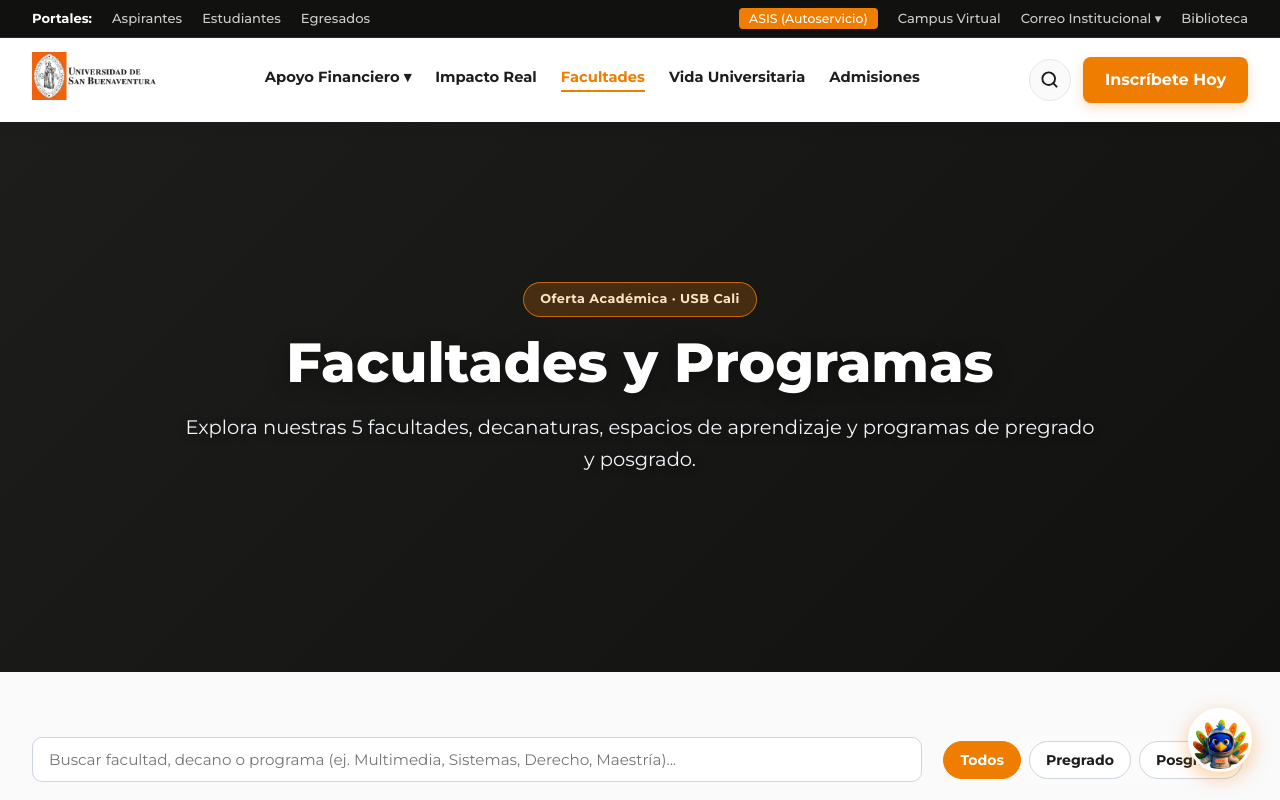
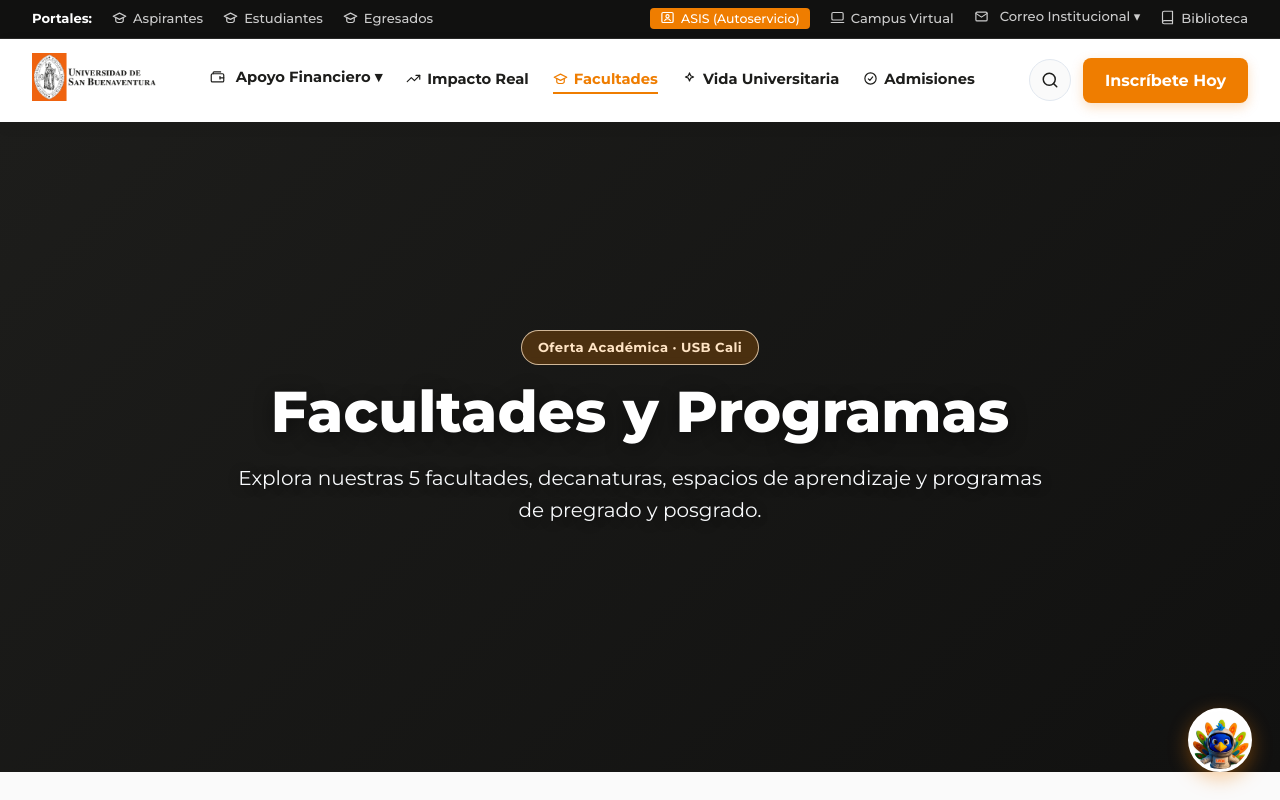
Before and after one commit to Dysofer/pagusb, a plain HTML site: page facultades.html in a window 1280 px wide. Shown: the top 800 px of the page. Drawn offline with Linux system fonts and the light colour scheme.

Commit message:
Fixes del index

```diff
--- a/assets/css/styles.css
+++ b/assets/css/styles.css
@@ -492,36 +492,47 @@ nav a:hover, nav a.active {
 
 /* --- HEROES GENERALES (BANNER MÁS ALTO Y LLAMATIVO) --- */
 .hero-main {
-  background: linear-gradient(135deg, rgba(29, 29, 27, 0.72) 0%, rgba(17, 17, 16, 0.84) 100%), url('../img/USB DRON.jpg');
+  position: relative;
+  background:
+    linear-gradient(180deg, rgba(17, 17, 16, 0.35) 0%, rgba(17, 17, 16, 0.72) 100%),
+    url('../img/USB DRON.jpg');
+  background-size: cover;
+  background-position: center 45%;
+  background-repeat: no-repeat;
+  color: #FFFFFF;
+  min-height: 78vh;
+  height: 650px;
+  padding: 112px 32px;
+  display: flex;
+  align-items: center;
+  justify-content: center;
+  text-align: center;
+  width: 100%;
+  overflow: hidden;
+}
+
+.hero-event-bg {
+  background:
+    linear-gradient(135deg, rgba(239, 125, 0, 0.84) 0%, rgba(29, 29, 27, 0.90) 100%),
+    url('../img/USB DRON.jpg');
   background-size: cover;
   background-position: center;
-  color: #FFFFFF;
-  padding: 132px 32px 124px;
-  min-height: 550px;
-  display: flex;
-  align-items: center;
-  text-align: center;
-  width: 100%;
-}
-
-.hero-event-bg {
-  background: linear-gradient(135deg, rgba(239, 125, 0, 0.86) 0%, rgba(29, 29, 27, 0.92) 100%), url('../img/USB DRON.jpg');
-  background-size: cover;
-  background-position: center;
 }
 
 .hero-container {
-  max-width: 920px;
+  position: relative;
+  z-index: 2;
+  max-width: 1040px;
   margin: 0 auto;
   width: 100%;
 }
 
 .hero-eyebrow {
   display: inline-block;
-  background: rgba(239, 125, 0, 0.22);
-  border: 1px solid rgba(239, 125, 0, 0.75);
+  background: rgba(239, 125, 0, 0.24);
+  border: 1px solid rgba(255, 228, 196, 0.75);
   color: #FFE4C4;
-  font-size: 0.8rem;
+  font-size: 0.82rem;
   font-weight: 700;
   letter-spacing: 0.4px;
   padding: 6px 16px;
@@ -531,19 +542,20 @@ nav a:hover, nav a.active {
 }
 
 .hero-main h1 {
-  font-size: 3.45rem;
+  font-size: 3.6rem;
   font-weight: 800;
   margin-bottom: 18px;
-  line-height: 1.15;
+  line-height: 1.12;
   word-wrap: break-word;
-  text-shadow: 0 4px 18px rgba(0, 0, 0, 0.35);
+  text-shadow: 0 4px 20px rgba(0, 0, 0, 0.45);
 }
 
 .hero-main p {
-  font-size: 1.22rem;
-  color: #F1F5F9;
-  margin-bottom: 36px;
-  text-shadow: 0 2px 10px rgba(0, 0, 0, 0.35);
+  font-size: 1.25rem;
+  color: #F8FAFC;
+  max-width: 820px;
+  margin: 0 auto 38px;
+  text-shadow: 0 2px 12px rgba(0, 0, 0, 0.45);
 }
 
 .search-box {
@@ -552,9 +564,9 @@ nav a:hover, nav a.active {
   border-radius: 12px;
   display: flex;
   gap: 12px;
-  max-width: 670px;
+  max-width: 700px;
   margin: 0 auto;
-  box-shadow: 0 12px 34px rgba(0,0,0,0.24);
+  box-shadow: 0 14px 36px rgba(0, 0, 0, 0.28);
   width: 100%;
 }
 
@@ -2354,7 +2366,12 @@ footer {
 
   .section-title { font-size: 1.5rem; }
   .program-hero-landing h1 { font-size: 1.7rem; }
-  .hero-main { padding: 80px 16px; min-height: 420px; }
+  .hero-main {
+    padding: 84px 16px;
+    min-height: 500px;
+    height: auto;
+    background-position: center center;
+  }
   .hero-main h1 { font-size: 1.85rem; }
   .content-column h2 { font-size: 1.3rem; }
 
--- a/assets/js/main.js
+++ b/assets/js/main.js
@@ -5,11 +5,13 @@
 3. Sticky acompañamiento en Admisiones (Heurística 4 y 7)
 4. Footer institucional unificado en todas las vistas (Heurística 4)
 5. Asistente Virtual Pachito con escalamiento a asesor humano (Heurística 10)
+6. Iconografía coherente con el mundo real en barra superior, menú y footer (Heurística 2)
    ========================================================================== */
 
 document.addEventListener("DOMContentLoaded", () => {
   highlightActiveNav();
   ensureGlobalHeaderSearch();
+  ensureTopAndNavIcons();
   ensureStickyAdmissionsCard();
   ensureOfficialFooter();
   initGlobalSearchPanel();
@@ -20,6 +22,86 @@ function isIndexPage() {
   const path = window.location.pathname.toLowerCase();
   const page = path.split("/").pop() || "index.html";
   return page === "" || page === "index.html";
+}
+
+function getWorldRealIcons() {
+  return {
+    home:
+      '<svg width="15" height="15" viewBox="0 0 24 24" fill="none" stroke="currentColor" stroke-width="1.9" stroke-linecap="round" stroke-linejoin="round" aria-hidden="true"><path d="M3 10.5L12 3l9 7.5"></path><path d="M5 9.5V20h14V9.5"></path></svg>',
+    search:
+      '<svg width="18" height="18" viewBox="0 0 24 24" fill="none" stroke="currentColor" stroke-width="2" stroke-linecap="round" stroke-linejoin="round" aria-hidden="true"><circle cx="11" cy="11" r="8"></circle><line x1="21" y1="21" x2="16.65" y2="16.65"></line></svg>',
+    laptop:
+      '<svg width="15" height="15" viewBox="0 0 24 24" fill="none" stroke="currentColor" stroke-width="1.9" stroke-linecap="round" stroke-linejoin="round" aria-hidden="true"><rect x="3" y="4" width="18" height="12" rx="2"></rect><line x1="2" y1="20" x2="22" y2="20"></line></svg>',
+    userBox:
+      '<svg width="15" height="15" viewBox="0 0 24 24" fill="none" stroke="currentColor" stroke-width="1.9" stroke-linecap="round" stroke-linejoin="round" aria-hidden="true"><rect x="3" y="4" width="18" height="16" rx="2"></rect><circle cx="12" cy="10" r="2.5"></circle><path d="M7.5 17c.8-2 2.5-3 4.5-3s3.7 1 4.5 3"></path></svg>',
+    book:
+      '<svg width="15" height="15" viewBox="0 0 24 24" fill="none" stroke="currentColor" stroke-width="1.9" stroke-linecap="round" stroke-linejoin="round" aria-hidden="true"><path d="M4 19.5A2.5 2.5 0 0 1 6.5 17H20"></path><path d="M6.5 2H20v20H6.5A2.5 2.5 0 0 1 4 19.5v-15A2.5 2.5 0 0 1 6.5 2z"></path></svg>',
+    mail:
+      '<svg width="15" height="15" viewBox="0 0 24 24" fill="none" stroke="currentColor" stroke-width="1.9" stroke-linecap="round" stroke-linejoin="round" aria-hidden="true"><rect x="3" y="5" width="18" height="14" rx="2"></rect><polyline points="3 7 12 13 21 7"></polyline></svg>',
+    directory:
+      '<svg width="15" height="15" viewBox="0 0 24 24" fill="none" stroke="currentColor" stroke-width="1.9" stroke-linecap="round" stroke-linejoin="round" aria-hidden="true"><rect x="4" y="3" width="16" height="18" rx="2"></rect><circle cx="12" cy="10" r="2.2"></circle><path d="M8.5 16.5c.7-1.6 2-2.5 3.5-2.5s2.8.9 3.5 2.5"></path></svg>',
+    sitemap:
+      '<svg width="15" height="15" viewBox="0 0 24 24" fill="none" stroke="currentColor" stroke-width="1.9" stroke-linecap="round" stroke-linejoin="round" aria-hidden="true"><rect x="9" y="3" width="6" height="5" rx="1"></rect><rect x="3" y="16" width="6" height="5" rx="1"></rect><rect x="15" y="16" width="6" height="5" rx="1"></rect><path d="M12 8v4M6 16v-4h12v4"></path></svg>',
+    map:
+      '<svg width="15" height="15" viewBox="0 0 24 24" fill="none" stroke="currentColor" stroke-width="1.9" stroke-linecap="round" stroke-linejoin="round" aria-hidden="true"><path d="M21 10c0 7-9 13-9 13s-9-6-9-13a9 9 0 0 1 18 0z"></path><circle cx="12" cy="10" r="3"></circle></svg>',
+    whatsapp:
+      '<svg width="15" height="15" viewBox="0 0 24 24" fill="none" stroke="currentColor" stroke-width="1.9" stroke-linecap="round" stroke-linejoin="round" aria-hidden="true"><path d="M21 11.5a8.38 8.38 0 0 1-.9 3.8 8.5 8.5 0 0 1-7.6 4.7 8.38 8.38 0 0 1-3.8-.9L3 21l1.9-5.7a8.38 8.38 0 0 1-.9-3.8 8.5 8.5 0 0 1 4.7-7.6 8.38 8.38 0 0 1 3.8-.9h.5a8.48 8.48 0 0 1 8 8v.5z"></path><path d="M9.5 9.5c.3 1.5 1.8 3.2 3.5 3.8l1.2-.9c.3-.2.7-.2 1 0l1.3.9c.3.2.4.7.2 1-.5.9-1.5 1.4-2.5 1.3-2.9-.3-5.7-3.1-6-6-.1-1 .4-2 1.3-2.5.3-.2.8-.1 1 .2l.9 1.3c.2.3.2.7 0 1l-.9 1.2z"></path></svg>',
+    phone:
+      '<svg width="15" height="15" viewBox="0 0 24 24" fill="none" stroke="currentColor" stroke-width="1.9" stroke-linecap="round" stroke-linejoin="round" aria-hidden="true"><path d="M22 16.92v3a2 2 0 0 1-2.18 2 19.79 19.79 0 0 1-8.63-3.07 19.5 19.5 0 0 1-6-6 19.79 19.79 0 0 1-3.07-8.67A2 2 0 0 1 4.11 2h3a2 2 0 0 1 2 1.72c.13.96.36 1.9.7 2.81a2 2 0 0 1-.45 2.11L8.09 9.91a16 16 0 0 0 6 6l1.27-1.27a2 2 0 0 1 2.11-.45c.91.34 1.85.57 2.81.7A2 2 0 0 1 22 16.92z"></path></svg>',
+    chat:
+      '<svg width="15" height="15" viewBox="0 0 24 24" fill="none" stroke="currentColor" stroke-width="1.9" stroke-linecap="round" stroke-linejoin="round" aria-hidden="true"><path d="M21 15a2 2 0 0 1-2 2H7l-4 4V5a2 2 0 0 1 2-2h14a2 2 0 0 1 2 2z"></path></svg>',
+    supportHeadset:
+      '<svg width="15" height="15" viewBox="0 0 24 24" fill="none" stroke="currentColor" stroke-width="1.9" stroke-linecap="round" stroke-linejoin="round" aria-hidden="true"><path d="M3 18v-6a9 9 0 0 1 18 0v6"></path><path d="M21 19a2 2 0 0 1-2 2h-1a2 2 0 0 1-2-2v-3a2 2 0 0 1 2-2h3zM3 19a2 2 0 0 0 2 2h1a2 2 0 0 0 2-2v-3a2 2 0 0 0-2-2H3z"></path></svg>',
+    graduationCap:
+      '<svg width="15" height="15" viewBox="0 0 24 24" fill="none" stroke="currentColor" stroke-width="1.9" stroke-linecap="round" stroke-linejoin="round" aria-hidden="true"><path d="M22 10L12 5 2 10l10 5 10-5z"></path><path d="M6 12v5c0 1.66 2.69 3 6 3s6-1.34 6-3v-5"></path></svg>',
+    wallet:
+      '<svg width="15" height="15" viewBox="0 0 24 24" fill="none" stroke="currentColor" stroke-width="1.9" stroke-linecap="round" stroke-linejoin="round" aria-hidden="true"><rect x="2" y="6" width="20" height="13" rx="2"></rect><path d="M16 12.5h6"></path><path d="M16 10.5v4"></path><path d="M5 6V4.5A1.5 1.5 0 0 1 6.5 3H17"></path></svg>',
+    trendUp:
+      '<svg width="15" height="15" viewBox="0 0 24 24" fill="none" stroke="currentColor" stroke-width="1.9" stroke-linecap="round" stroke-linejoin="round" aria-hidden="true"><polyline points="22 7 13.5 15.5 8.5 10.5 2 17"></polyline><polyline points="16 7 22 7 22 13"></polyline></svg>',
+    spark:
+      '<svg width="15" height="15" viewBox="0 0 24 24" fill="none" stroke="currentColor" stroke-width="1.9" stroke-linecap="round" stroke-linejoin="round" aria-hidden="true"><path d="M12 3l1.9 4.6L18.5 9.5l-4.6 1.9L12 16l-1.9-4.6L5.5 9.5l4.6-1.9L12 3z"></path></svg>',
+    checkCircle:
+      '<svg width="15" height="15" viewBox="0 0 24 24" fill="none" stroke="currentColor" stroke-width="1.9" stroke-linecap="round" stroke-linejoin="round" aria-hidden="true"><circle cx="12" cy="12" r="9"></circle><polyline points="8.5 12.5 11 15 15.5 9.5"></polyline></svg>'
+  };
+}
+
+/* --------------------------------------------------------------------------
+0. ICONOGRAFÍA EN BARRA SUPERIOR Y MENÚ PRINCIPAL (ESTILO SITIO OFICIAL)
+   -------------------------------------------------------------------------- */
+function ensureTopAndNavIcons() {
+  const icons = getWorldRealIcons();
+
+  function attachPrefixIcon(el, iconSvg) {
+    if (!el || el.querySelector(".top-nav-icon")) return;
+    const span = document.createElement("span");
+    span.className = "top-nav-icon";
+    span.style.cssText = "display:inline-flex;align-items:center;margin-right:6px;vertical-align:-2px;flex-shrink:0;";
+    span.innerHTML = iconSvg;
+    el.insertBefore(span, el.firstChild);
+  }
+
+  document.querySelectorAll(".top-bar a, .top-bar button").forEach((el) => {
+    const txt = (el.textContent || "").toLowerCase();
+    if (txt.includes("asis")) attachPrefixIcon(el, icons.userBox);
+    else if (txt.includes("campus virtual") || txt.includes("aulas")) attachPrefixIcon(el, icons.laptop);
+    else if (txt.includes("correo")) attachPrefixIcon(el, icons.mail);
+    else if (txt.includes("biblioteca")) attachPrefixIcon(el, icons.book);
+    else if (txt.includes("intranet")) attachPrefixIcon(el, icons.sitemap);
+    else if (txt.includes("pagos")) attachPrefixIcon(el, icons.wallet);
+    else if (txt.includes("aspirantes") || txt.includes("estudiantes") || txt.includes("egresados")) {
+      attachPrefixIcon(el, icons.graduationCap);
+    }
+  });
+
+  document.querySelectorAll("header nav > ul > li > a, header nav > ul > li > button").forEach((el) => {
+    const txt = (el.textContent || "").toLowerCase();
+    if (txt.includes("inicio")) attachPrefixIcon(el, icons.home);
+    else if (txt.includes("apoyo financiero") || txt.includes("becas")) attachPrefixIcon(el, icons.wallet);
+    else if (txt.includes("impacto real")) attachPrefixIcon(el, icons.trendUp);
+    else if (txt.includes("facultades")) attachPrefixIcon(el, icons.graduationCap);
+    else if (txt.includes("vida universitaria")) attachPrefixIcon(el, icons.spark);
+    else if (txt.includes("admisiones")) attachPrefixIcon(el, icons.checkCircle);
+  });
 }
 
 /* --------------------------------------------------------------------------
@@ -64,6 +146,8 @@ function highlightActiveNav() {
 2. INYECCIÓN DE LUPA EN CABECERA (SOLO FUERA DE INDEX.HTML)
    -------------------------------------------------------------------------- */
 function ensureGlobalHeaderSearch() {
+  const icons = getWorldRealIcons();
+
   if (isIndexPage()) {
     const existingBtn = document.getElementById("toggle-global-search");
     if (existingBtn) {
@@ -89,12 +173,7 @@ function ensureGlobalHeaderSearch() {
   searchBtn.className = "header-search-trigger";
   searchBtn.setAttribute("aria-label", "Buscar en el portal");
   searchBtn.title = "Buscador rápido";
-  searchBtn.innerHTML = `
-    <svg width="19" height="19" viewBox="0 0 24 24" fill="none" stroke="currentColor" stroke-width="2.4" stroke-linecap="round" stroke-linejoin="round">
-      <circle cx="11" cy="11" r="8"></circle>
-      <line x1="21" y1="21" x2="16.65" y2="16.65"></line>
-    </svg>
-  `;
+  searchBtn.innerHTML = icons.search;
 
   actionsDiv.appendChild(searchBtn);
   if (ctaBtn) {
@@ -144,18 +223,7 @@ function ensureOfficialFooter() {
     return;
   }
 
-  const icons = {
-    laptop: '<svg width="15" height="15" viewBox="0 0 24 24" fill="none" stroke="currentColor" stroke-width="1.9" stroke-linecap="round" stroke-linejoin="round"><rect x="3" y="4" width="18" height="12" rx="2"></rect><line x1="2" y1="20" x2="22" y2="20"></line></svg>',
-    userBox: '<svg width="15" height="15" viewBox="0 0 24 24" fill="none" stroke="currentColor" stroke-width="1.9" stroke-linecap="round" stroke-linejoin="round"><rect x="3" y="4" width="18" height="16" rx="2"></rect><circle cx="12" cy="10" r="2.5"></circle><path d="M7.5 17c.8-2 2.5-3 4.5-3s3.7 1 4.5 3"></path></svg>',
-    book: '<svg width="15" height="15" viewBox="0 0 24 24" fill="none" stroke="currentColor" stroke-width="1.9" stroke-linecap="round" stroke-linejoin="round"><path d="M4 19.5A2.5 2.5 0 0 1 6.5 17H20"></path><path d="M6.5 2H20v20H6.5A2.5 2.5 0 0 1 4 19.5v-15A2.5 2.5 0 0 1 6.5 2z"></path></svg>',
-    mail: '<svg width="15" height="15" viewBox="0 0 24 24" fill="none" stroke="currentColor" stroke-width="1.9" stroke-linecap="round" stroke-linejoin="round"><rect x="3" y="5" width="18" height="14" rx="2"></rect><polyline points="3 7 12 13 21 7"></polyline></svg>',
-    directory: '<svg width="15" height="15" viewBox="0 0 24 24" fill="none" stroke="currentColor" stroke-width="1.9" stroke-linecap="round" stroke-linejoin="round"><rect x="4" y="3" width="16" height="18" rx="2"></rect><circle cx="12" cy="10" r="2.2"></circle><path d="M8.5 16.5c.7-1.6 2-2.5 3.5-2.5s2.8.9 3.5 2.5"></path></svg>',
-    sitemap: '<svg width="15" height="15" viewBox="0 0 24 24" fill="none" stroke="currentColor" stroke-width="1.9" stroke-linecap="round" stroke-linejoin="round"><rect x="9" y="3" width="6" height="5" rx="1"></rect><rect x="3" y="16" width="6" height="5" rx="1"></rect><rect x="15" y="16" width="6" height="5" rx="1"></rect><path d="M12 8v4M6 16v-4h12v4"></path></svg>',
-    map: '<svg width="15" height="15" viewBox="0 0 24 24" fill="none" stroke="currentColor" stroke-width="1.9" stroke-linecap="round" stroke-linejoin="round"><polygon points="1 6 1 22 8 18 16 22 23 18 23 2 16 6 8 2 1 6"></polygon><line x1="8" y1="2" x2="8" y2="18"></line><line x1="16" y1="6" x2="16" y2="22"></line></svg>',
-    whatsapp: '<svg width="15" height="15" viewBox="0 0 24 24" fill="none" stroke="currentColor" stroke-width="1.9" stroke-linecap="round" stroke-linejoin="round"><path d="M21 11.5a8.38 8.38 0 0 1-.9 3.8 8.5 8.5 0 0 1-7.6 4.7 8.38 8.38 0 0 1-3.8-.9L3 21l1.9-5.7a8.38 8.38 0 0 1-.9-3.8 8.5 8.5 0 0 1 4.7-7.6 8.38 8.38 0 0 1 3.8-.9h.5a8.48 8.48 0 0 1 8 8v.5z"></path><path d="M9.5 9.5c.3 1.5 1.8 3.2 3.5 3.8l1.2-.9c.3-.2.7-.2 1 0l1.3.9c.3.2.4.7.2 1-.5.9-1.5 1.4-2.5 1.3-2.9-.3-5.7-3.1-6-6-.1-1 .4-2 1.3-2.5.3-.2.8-.1 1 .2l.9 1.3c.2.3.2.7 0 1l-.9 1.2z"></path></svg>',
-    phone: '<svg width="15" height="15" viewBox="0 0 24 24" fill="none" stroke="currentColor" stroke-width="1.9" stroke-linecap="round" stroke-linejoin="round"><path d="M22 16.92v3a2 2 0 0 1-2.18 2 19.79 19.79 0 0 1-8.63-3.07 19.5 19.5 0 0 1-6-6 19.79 19.79 0 0 1-3.07-8.67A2 2 0 0 1 4.11 2h3a2 2 0 0 1 2 1.72c.13.96.36 1.9.7 2.81a2 2 0 0 1-.45 2.11L8.09 9.91a16 16 0 0 0 6 6l1.27-1.27a2 2 0 0 1 2.11-.45c.91.34 1.85.57 2.81.7A2 2 0 0 1 22 16.92z"></path></svg>',
-    chat: '<svg width="15" height="15" viewBox="0 0 24 24" fill="none" stroke="currentColor" stroke-width="1.9" stroke-linecap="round" stroke-linejoin="round"><path d="M21 15a2 2 0 0 1-2 2H7l-4 4V5a2 2 0 0 1 2-2h14a2 2 0 0 1 2 2z"></path></svg>'
-  };
+  const icons = getWorldRealIcons();
 
   footer.innerHTML = `
     <div class="footer-top-row">
@@ -165,7 +233,7 @@ function ensureOfficialFooter() {
       <div class="footer-socials">
         <a href="https://www.facebook.com/usbcali" target="_blank" rel="noopener" class="footer-social-btn" style="background:#1877F2;" aria-label="Facebook">f</a>
         <a href="https://www.instagram.com/usbcali/" target="_blank" rel="noopener" class="footer-social-btn" style="background:#E4405F;" aria-label="Instagram">
-          <svg width="16" height="16" viewBox="0 0 24 24" fill="none" stroke="currentColor" stroke-width="2"><rect x="2" y="2" width="20" height="20" rx="5" ry="5"></rect><path d="M16 11.37A4 4 0 1 1 12.63 8 4 4 0 0 1 16 11.37z"></path><line x1="17.5" y1="6.5" x2="17.51" y2="6.5"></line></svg>
+          <svg width="16" height="16" viewBox="0 0 24 24" fill="none" stroke="currentColor" stroke-width="2" aria-hidden="true"><rect x="2" y="2" width="20" height="20" rx="5" ry="5"></rect><path d="M16 11.37A4 4 0 1 1 12.63 8 4 4 0 0 1 16 11.37z"></path><line x1="17.5" y1="6.5" x2="17.51" y2="6.5"></line></svg>
         </a>
         <a href="https://x.com/usbcali" target="_blank" rel="noopener" class="footer-social-btn" style="background:#000000; border:1px solid #333;" aria-label="X">𝕏</a>
         <a href="https://www.youtube.com/user/usbcali" target="_blank" rel="noopener" class="footer-social-btn" style="background:#FF0000;" aria-label="YouTube">▶</a>
@@ -193,11 +261,11 @@ function ensureOfficialFooter() {
 
       <div class="footer-col">
         <h4>Facultades</h4>
-        <a href="facultad.html?id=arquitectura">Arquitectura, Arte y Diseño</a>
-        <a href="facultad.html?id=economicas">Ciencias Económicas</a>
-        <a href="facultad.html?id=derecho">Derecho y Ciencias Políticas</a>
-        <a href="facultad.html?id=humanas">Ciencias Humanas y Sociales</a>
-        <a href="facultad.html?id=ingenieria">Ingeniería</a>
+        <a href="facultad.html?id=arquitectura"><span class="footer-icon">${icons.graduationCap}</span> Arquitectura, Arte y Diseño</a>
+        <a href="facultad.html?id=economicas"><span class="footer-icon">${icons.graduationCap}</span> Ciencias Económicas</a>
+        <a href="facultad.html?id=derecho"><span class="footer-icon">${icons.graduationCap}</span> Derecho y Ciencias Políticas</a>
+        <a href="facultad.html?id=humanas"><span class="footer-icon">${icons.graduationCap}</span> Ciencias Humanas y Sociales</a>
+        <a href="facultad.html?id=ingenieria"><span class="footer-icon">${icons.graduationCap}</span> Ingeniería</a>
       </div>
 
       <div class="footer-col">
@@ -220,10 +288,10 @@ function ensureOfficialFooter() {
 
       <div class="footer-col">
         <h4>Sedes San Buenaventura</h4>
-        <a href="https://www.usb.edu.co/" target="_blank" rel="noopener">Rectoría General</a>
-        <a href="https://www.usbbog.edu.co/" target="_blank" rel="noopener">Bogotá</a>
-        <a href="https://www.usbmed.edu.co/" target="_blank" rel="noopener">Medellín</a>
-        <a href="https://www.usbcartagena.edu.co/" target="_blank" rel="noopener">Cartagena</a>
+        <a href="https://www.usb.edu.co/" target="_blank" rel="noopener"><span class="footer-icon">${icons.map}</span> Rectoría General</a>
+        <a href="https://www.usbbog.edu.co/" target="_blank" rel="noopener"><span class="footer-icon">${icons.map}</span> Bogotá</a>
+        <a href="https://www.usbmed.edu.co/" target="_blank" rel="noopener"><span class="footer-icon">${icons.map}</span> Medellín</a>
+        <a href="https://www.usbcartagena.edu.co/" target="_blank" rel="noopener"><span class="footer-icon">${icons.map}</span> Cartagena</a>
       </div>
     </div>
 
@@ -249,6 +317,8 @@ function initGlobalSearchPanel() {
   const header = document.querySelector("header");
   const toggleBtn = document.getElementById("toggle-global-search");
   if (!header || !toggleBtn) return;
+
+  const icons = getWorldRealIcons();
 
   const catalog = [
     { area: "Indicadores OLE", title: "Impacto Real, Empleabilidad y Salarios OLE", url: "impacto-real.html" },
@@ -292,10 +362,7 @@ function initGlobalSearchPanel() {
       <div class="global-search-panel" id="global-search-panel" aria-hidden="true">
         <div class="global-search-inner">
           <div class="global-search-bar">
-            <svg width="20" height="20" viewBox="0 0 24 24" fill="none" stroke="#EF7D00" stroke-width="2.4" stroke-linecap="round" stroke-linejoin="round" aria-hidden="true">
-              <circle cx="11" cy="11" r="8"></circle>
-              <line x1="21" y1="21" x2="16.65" y2="16.65"></line>
-            </svg>
+            ${icons.search}
             <input type="text" id="global-search-input" placeholder="Buscar carrera, posgrado, empleabilidad OLE o beca...">
             <button type="button" class="global-search-close" id="close-global-search" aria-label="Cerrar buscador">✕</button>
           </div>
@@ -374,6 +441,7 @@ function initPachitoChatbot() {
   const widget = document.querySelector(".pachito-widget");
   if (!widget) return;
 
+  const icons = getWorldRealIcons();
   widget.removeAttribute("onclick");
 
   if (!document.getElementById("pachito-chat-window")) {
@@ -404,7 +472,7 @@ function initPachitoChatbot() {
 
         <div class="pachito-escalate-bar" id="pachito-escalate-bar">
           <button type="button" class="btn-unresolved" id="btn-unresolved">
-            No se resolvió el problema — Hablar con un encargado
+            <span style="display:inline-flex;align-items:center;gap:6px;">${icons.supportHeadset} No se resolvió el problema — Hablar con un encargado</span>
           </button>
         </div>
 
@@ -618,7 +686,7 @@ function initPachitoChatbot() {
 
     escalateBar.innerHTML = `
       <button type="button" class="btn-unresolved" id="btn-unresolved">
-        No se resolvió el problema — Hablar con un encargado
+        <span style="display:inline-flex;align-items:center;gap:6px;">${icons.supportHeadset} No se resolvió el problema — Hablar con un encargado</span>
       </button>
     `;
 
```
Also changed, not shown: index.html (+2 -2 lines).
